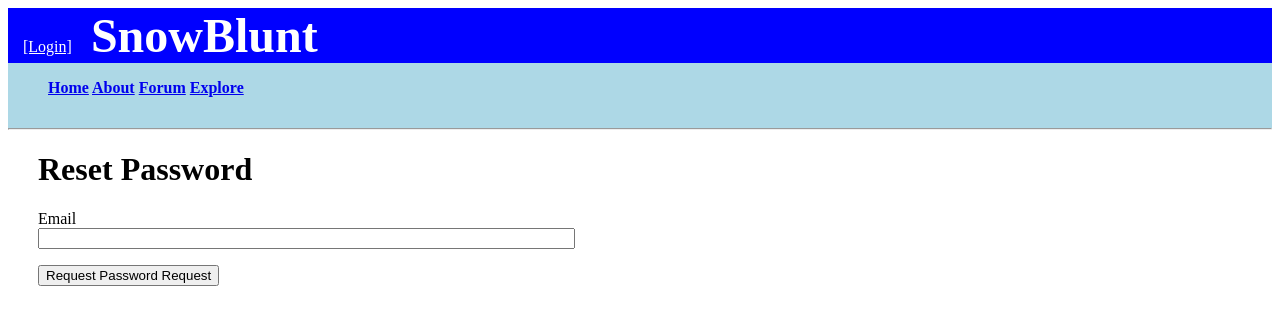
After one commit to robertsvensk/webb_app_flask, a Flask app: page /reset_password_request in a window 1280 px wide. The commit adds this page. Shown: the top 325 px of the page. Run offline with Flask 2, Linux system fonts and the light colour scheme; parts of the project's set-up code (start-up, migrations or seed data) failed here and were passed over.

Commit message:
Added password reset function with email support

```diff
--- a/app/forms.py
+++ b/app/forms.py
@@ -9,6 +9,16 @@ class LoginForm(FlaskForm):
     password = PasswordField('Password', validators=[DataRequired()])
     remember_me = BooleanField('Remember Me')
     submit = SubmitField('Sign In')
+
+class ResetPasswordRequestForm(FlaskForm):
+    email = StringField('Email', validators=[DataRequired(), Email()])
+    submit = SubmitField('Request Password Request')
+
+class ResetPasswordForm(FlaskForm):
+    password = PasswordField('Password', validators=[DataRequired])
+    possword2 = PasswordField('Repeat Password', validators=[DataRequired(),
+                                                            EqualTo('password')])
+    submit = SubmitField('Request Password Reset')
 
 class RegistrationForm(FlaskForm):
     username = StringField('Username', validators=[DataRequired()])
--- a/app/routes.py
+++ b/app/routes.py
@@ -6,9 +6,11 @@ from datetime import datetime
 
 #------------------------ APP ---------------------#
 from app import app, db
-from app.forms import LoginForm, RegistrationForm, EditProfileForm, PostForm
+from app.forms import LoginForm, RegistrationForm, EditProfileForm, PostForm,\
+                      ResetPasswordRequestForm, ResetPasswordForm
 from app.plant import startWatering
 from app.models import User, Post
+from app.email import send_password_reset_email
 
 ####################### LOGIN ROUTES ##############################
 @app.route("/login", methods=['GET', 'POST'])
@@ -31,6 +33,35 @@ def login():
             next_page = url_for('home')
         return redirect(next_page)
     return render_template("login.html", title='Sign In', form=form)
+
+@app.route("/reset_password_request", methods=["GET", "POST"])
+def reset_password_request():
+    if current_user.is_authenticated:
+        return redirect(url_for('home'))
+    form = ResetPasswordRequestForm()
+    if form.validate_on_submit():
+        user = User.query.filter_by(email=form.email.data).first()
+        if user:
+            send_password_reset_email(user)
+        flash('Check your email for the instruction to reset your password')
+        return redirect(url_for('login'))
+    return render_template('reset_password_request.html', title='Reset Password',
+                           form=form)
+
+@app.route('/reset_password/<token>', methods=['GET', 'POST'])
+def reset_password(token):
+    if current_user.is_authenticated:
+        return redirect(url_for('home'))
+    user = User.verify_reset_password_token(token)
+    if not user:
+        return redirect(url_for('home'))
+    form = ResetPasswordForm()
+    if form.validate_on_submit():
+        user.set_password(form.password.data)
+        db.session.commit()
+        flash('Your password has been reset')
+        return redirect(url_for('login'))
+    return render_template('reset_password.html', form=form)
 
 @app.route("/register", methods=['GET', 'POST'])
 def register():
--- a/app/templates/login.html
+++ b/app/templates/login.html
@@ -26,6 +26,10 @@
                     {% endfor %}
                 </p>
                 <p>
+                  Forgot Your Password?
+                  <a href="{{ url_for('reset_password_request') }}">Click to Reset It</a>
+                </p>
+                <p>
                     {{ form.remember_me() }}
                     {{ form.remember_me.label }}
                 </p>
--- /dev/null
+++ b/app/templates/reset_password_request.html
@@ -0,0 +1,16 @@
+{% extends "template.html" %}
+
+{% block content %}
+  <h1>Reset Password</h1>
+  <form action="" method="post">
+    {{ form.hidden_tag() }}
+    <p>
+      {{ form.email.label }}<br>
+      {{ form.email(size=64) }}<br>
+      {% for error in form.email.errors %}
+        <span class="input_error">[{{ error }}]</span>
+      {% endfor %}
+    </p>
+    <p>{{ form.submit }}</p>
+  </form>
+{% endblock %}
```
Also changed, not shown: app/__init__.py (+6 -3 lines), app/email.py (added, +18 -0 lines), app/models.py (+17 -1 lines), app/templates/email/reset_password.html (added, +12 -0 lines), app/templates/email/reset_password.txt (added, +11 -0 lines), app/templates/reset_password.html (added, +23 -0 lines), app.db.
